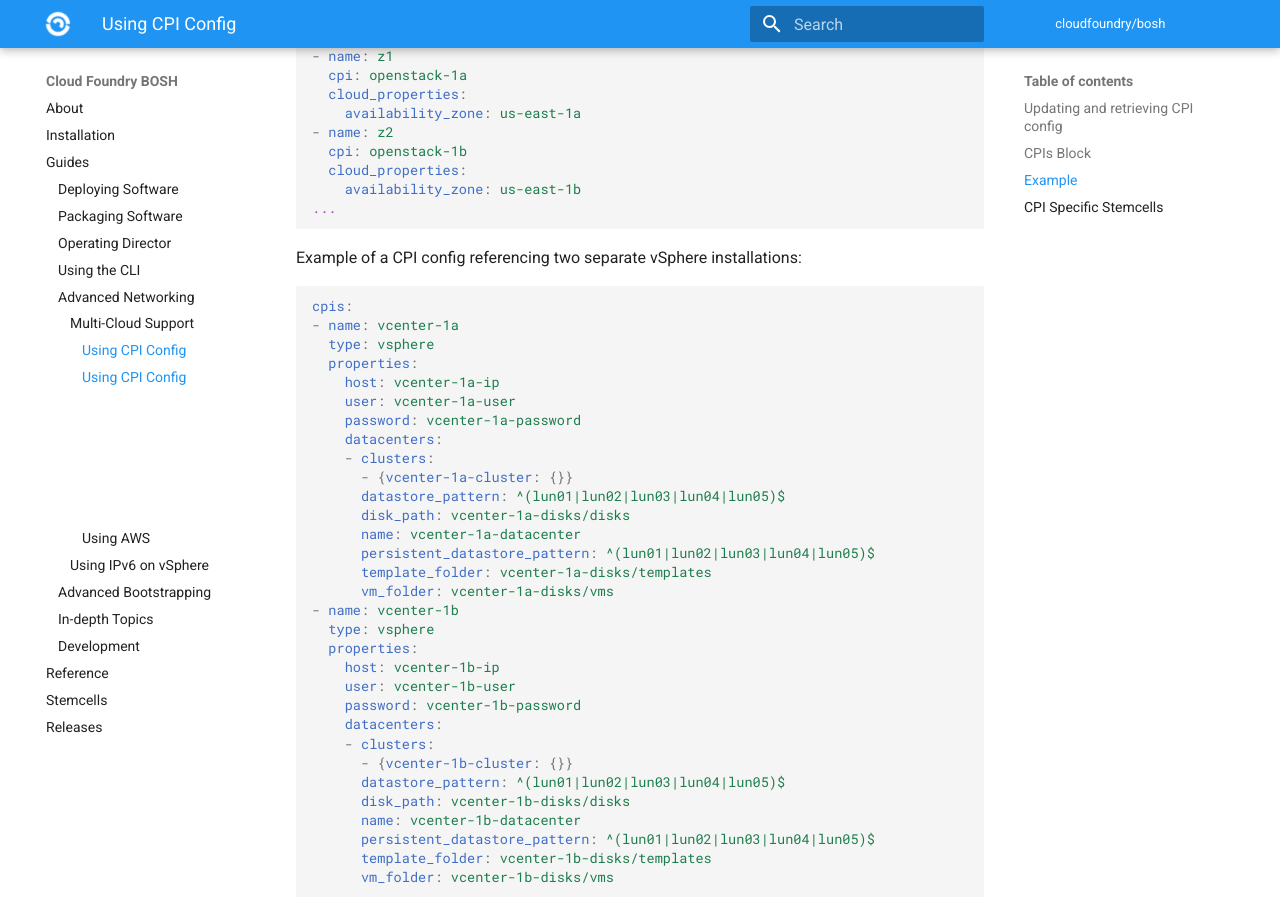
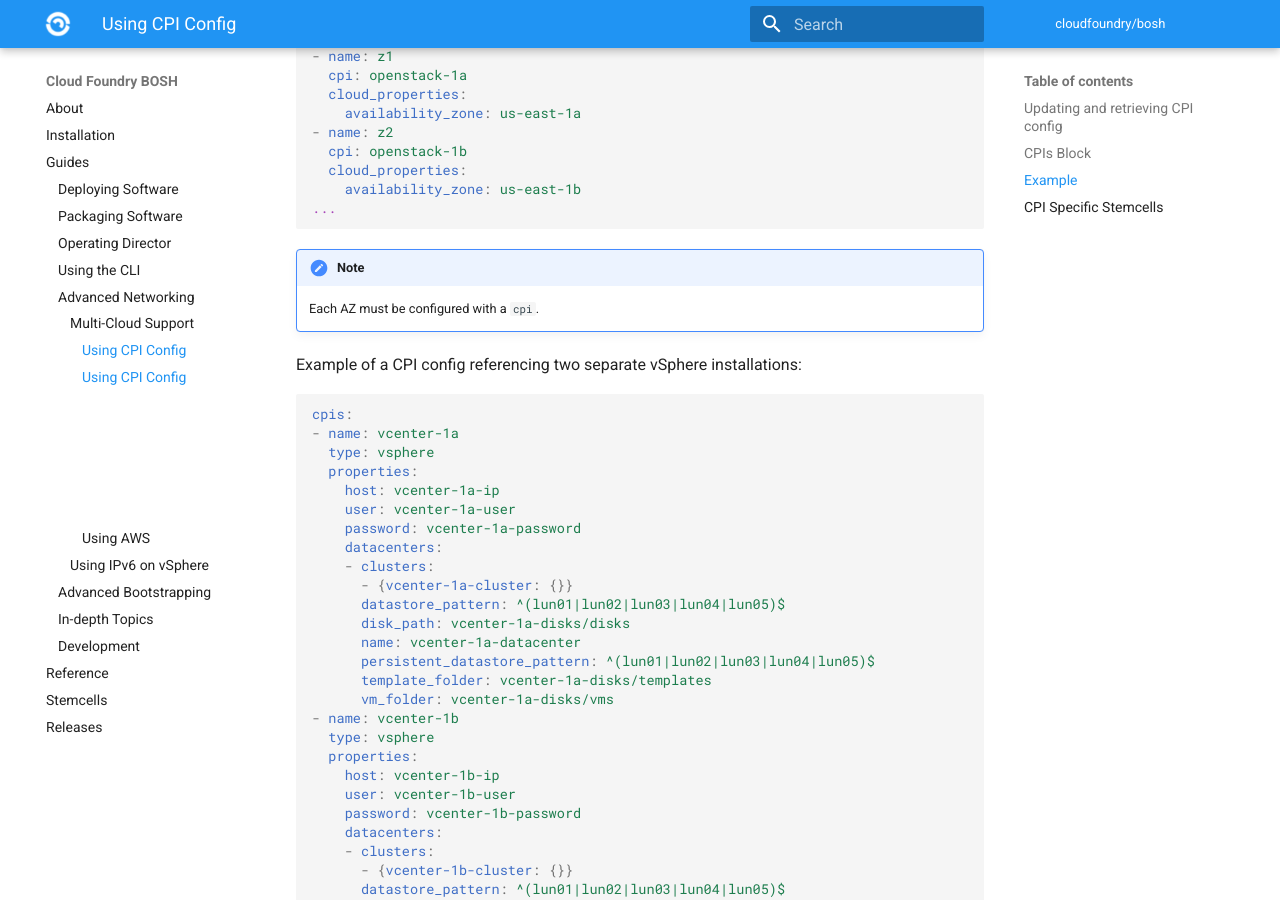
Before and after one commit to cloudfoundry/docs-bosh, an MkDocs documentation site: the page built from content/cpi-config.md, in a window 1280 px wide and 900 px high, scrolled down 2886 px. Built offline with MkDocs 1.6.1 and Material for MkDocs 9.7.7, drawn with Linux system fonts in a browser that asks for light colours; old or Windows-style settings are respelled for this version of MkDocs.

Commit message:
Add note that each AZ requires `cpi` in multi-CPI use case
[#161592938](https://www.pivotaltracker.com/story/show/161592938)

Signed-off-by: Denise Yu <dyu@pivotal.io>

````diff
--- a/content/cpi-config.md
+++ b/content/cpi-config.md
@@ -119,6 +119,9 @@ azs:
 ...
 ```
 
+!!! note
+    Each AZ must be configured with a `cpi`.
+
 Example of a CPI config referencing two separate vSphere installations:
 
 ```yaml
````
